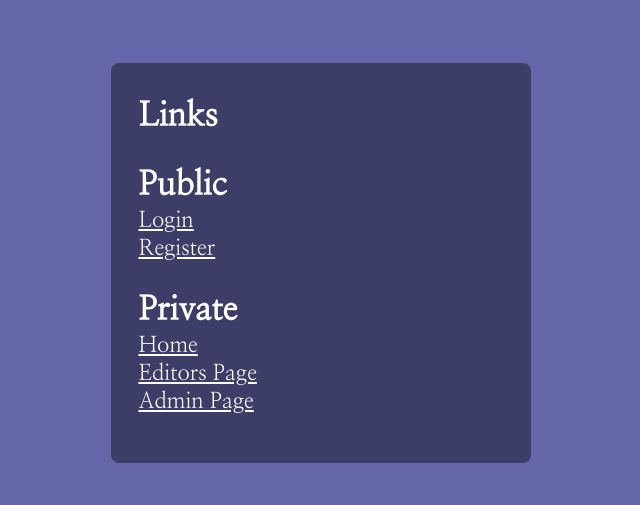
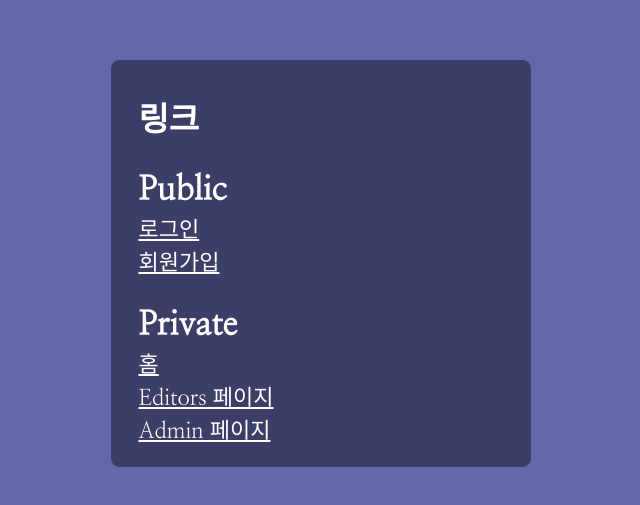
Before and after one commit to ehs0525/react-login, a React (Create React App) app: page /linkpage in a window 1280 px wide. Shown: the part 137-642 px from the top of the page, without its empty margins (319-959 px from the left). Built offline with nearby package versions, Linux system fonts and the light colour scheme.

Commit message:
Add: 역할별 접근 페이지 설정

```diff
--- a/src/components/LinkPage.js
+++ b/src/components/LinkPage.js
@@ -3,16 +3,16 @@ import { Link } from "react-router-dom";
 const LinkPage = () => {
   return (
     <section>
-      <h1>Links</h1>
+      <h1>링크</h1>
       <br />
       <h2>Public</h2>
-      <Link to="/login">Login</Link>
-      <Link to="/register">Register</Link>
+      <Link to="/login">로그인</Link>
+      <Link to="/register">회원가입</Link>
       <br />
       <h2>Private</h2>
-      <Link to="/">Home</Link>
-      <Link to="/editor">Editors Page</Link>
-      <Link to="/admin">Admin Page</Link>
+      <Link to="/">홈</Link>
+      <Link to="/editor">Editors 페이지</Link>
+      <Link to="/admin">Admin 페이지</Link>
     </section>
   );
 };
--- a/src/components/Login.js
+++ b/src/components/Login.js
@@ -1,8 +1,8 @@
 import React, { useCallback, useEffect, useRef, useState } from "react";
+import { useLocation, useNavigate } from "react-router-dom";
 
 import axios from "../api/axios";
 import useAuth from "../hooks/useAuth";
-import { useLocation, useNavigate } from "react-router-dom";
 
 const LOGIN_URL = "/auth";
 
@@ -48,6 +48,7 @@ const Login = () => {
         setAuth({ id, pw, roles, accessToken });
         setId("");
         setPw("");
+        console.log("Login success!");
         navigate(from, { replace: true });
       } catch (err) {
         if (!err?.response) {
```
